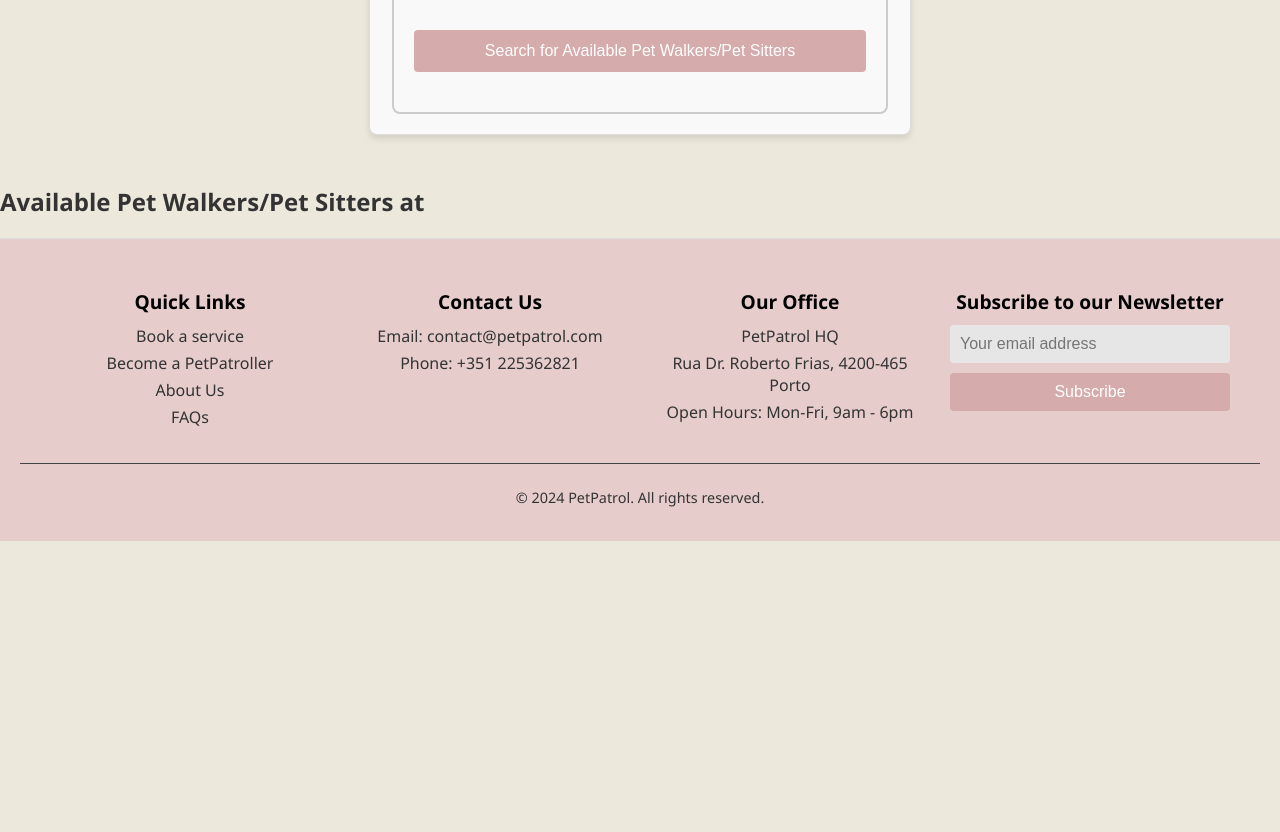
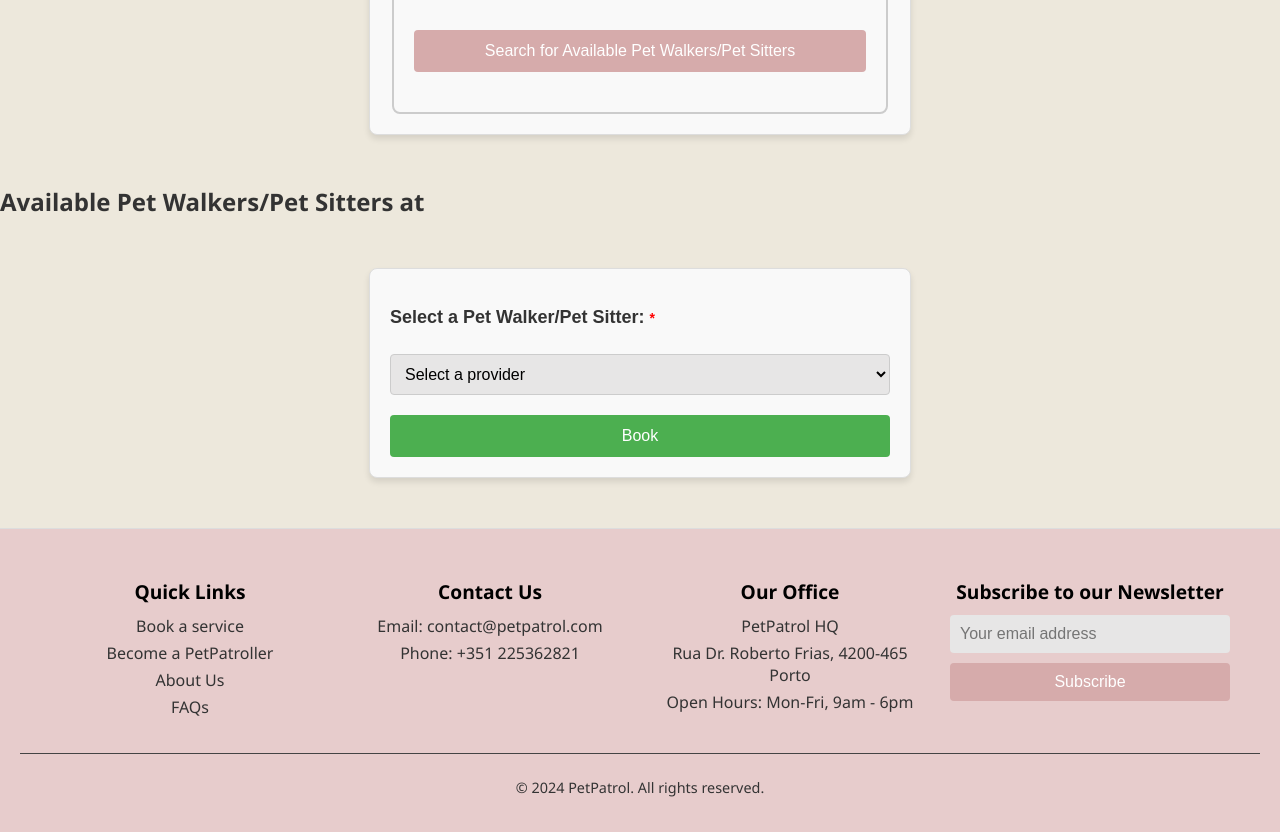
Before and after one commit to catarinapais/esin_final_project, a PHP site: page /bookingRequest.php in a window 1280 px wide. Shown: the part 1229-2061 px from the top of the page. Before the commit the page ends 1770 px from the top, so only its background shows below. Run offline with PHP 8.4, Linux system fonts and the light colour scheme; the visitor is signed in with stand-in values (Sample User, id 1); data comes from the database, SQL or seed files in the repository; both versions use the stored data as it was after the commit; data that the repository does not hold is empty.

Commit message:
select dos providers e tentavivas de por o pagamento a dar ainda nao ta

```diff
--- a/actions/action_addBooking.php
+++ b/actions/action_addBooking.php
@@ -31,7 +31,7 @@ try {
         $photo_consent = $_POST['photo_consent'] ?? null;
         $review_consent = $_POST['review_consent'] ?? null;
          $duration = $end_time - $start_time;
-        $service_provider_id = 1; //TODO: alterar isto quando a catarina puser a dar a cena dos providers no form, tou a assumir que vai retornar o id, se for o nome devemosmudar!!
+        $service_provider_id =$_POST['provider_id'] ?? null; ; //TODO: alterar isto quando a catarina puser a dar a cena dos providers no form, tou a assumir que vai retornar o id, se for o nome devemosmudar!!
 
         $start = new DateTime($start_time);
         $end = new DateTime($end_time);
@@ -93,6 +93,9 @@ try {
             $pet_name,
             $payment
         ]);
+        $booking_id = $dbh->lastInsertId();
+
+        $_SESSION['booking_id'] = $booking_id;
         $_SESSION["msg_success"] = "Booking successfully submitted!";
         header('Location: ../views/payment.php');
     }
--- a/actions/action_login.php
+++ b/actions/action_login.php
@@ -26,7 +26,7 @@ try {
     // Attempt login
     $user = loginSuccess($email, $password);
 
-    if ($user == loginSuccess($email, $password)) {
+    if ($user =loginSuccess($email, $password)) {
       $_SESSION['id'] = $user['id']; // 'id' deve ser a coluna correspondente no banco
       $_SESSION['email'] = $user['email'];
       $_SESSION['name'] = $user['name'];
--- a/sql/create_tables.sql
+++ b/sql/create_tables.sql
@@ -106,7 +106,7 @@ CREATE TABLE PetMedicalNeed(
 );
 
 CREATE TABLE Booking (
-    id INTEGER PRIMARY KEY,
+    id INTEGER PRIMARY KEY AUTOINCREMENT,
     date TEXT NOT NULL,
     start_time TEXT,
     end_time TEXT CHECK(end_time IS NULL OR end_time>start_time),
@@ -114,7 +114,7 @@ CREATE TABLE Booking (
     address_collect TEXT NOT NULL,
     photo_consent TEXT CHECK (photo_consent IN ('YES', 'NO')) NULL,
     review_consent TEXT CHECK (review_consent IN ('YES', 'NO')) NULL,
-    provider INTEGER NOT NULL REFERENCES ServiceProvider, -- (id)
+    provider INTEGER NOT NULL REFERENCES ServiceProvider ON DELETE CASCADE, --istoassegura que, ao excluir um provider, todos os agendamentos relacionados sejam automaticamente removidos.
     type TEXT NOT NULL REFERENCES BookingType,
     pet INTEGER NOT NULL REFERENCES Pet, -- (id)
     payment INTEGER REFERENCES Payment, -- (id)
--- a/views/bookingRequest.php
+++ b/views/bookingRequest.php
@@ -143,15 +143,26 @@ include('../templates/header_tpl.php');
     <?php endif; ?>
     <?php if (!empty($availableProviders)) : ?>
         <h2>Available Pet Walkers/Pet Sitters at <?= $availableProviders[0]['day_week'] ?></h2>
+
+        <!-- Formulário com select para escolher o provider -->
+        <form action="../actions/action_addBooking.php" method="post">
+            <div class="form-group">
+                <label for="provider_selection">
+                    <p>Select a Pet Walker/Pet Sitter:</p><span class="required">*</span>
+                </label>
+                <select name="provider_id" id="provider_selection" required>
+                    <option value="">Select a provider</option>
                     <?php foreach ($availableProviders as $provider): ?>
-                    <article class="eachProvider">
-                        <h3><?= $provider['provider_name'] ?></h3>
-                        <p><?php echo htmlspecialchars($provider['provider_phone_number']); ?></p>
-                        <p><?php echo htmlspecialchars($provider['provider_email']); ?></p>
-                        <p>Rating: <?php echo htmlspecialchars($provider['provider_avg_rating']); ?></p>
+                        <option value="<?= htmlspecialchars($provider['provider_id']) ?>">
+                            <?= htmlspecialchars($provider['provider_name']) ?> -
+                            <?= htmlspecialchars($provider['provider_phone_number']) ?> -
+                            Rating: <?= htmlspecialchars($provider['provider_avg_rating']) ?>
+                        </option>
+                    <?php endforeach; ?>
+                </select>
+            </div>
 
-                        <!-- Formulário oculto para redirecionar para addbooking.php -->
-                        <form action="../actions/action_addBooking.php" method="post">
+            <!-- Campos ocultos com os dados da reserva -->
             <input type="hidden" name="service_type" value="<?= htmlspecialchars($_POST['service_type'] ?? '') ?>">
             <input type="hidden" name="pet_name" value="<?= htmlspecialchars($_POST['pet_name'] ?? '') ?>">
             <input type="hidden" name="date" value="<?= htmlspecialchars($_POST['date'] ?? '') ?>">
@@ -164,8 +175,6 @@ include('../templates/header_tpl.php');
             <button type="submit">Book</button>
         </form>
 
-                    </article>
-                <?php endforeach; ?>
     <?php else: ?>
         <p> Choose one option to check for available providers. </p>
     <?php endif; ?>
```
Also changed, not shown: views/payment.php (+38 -3 lines), sql/database.db. Lines whose indentation alone changed are shown as unchanged.
